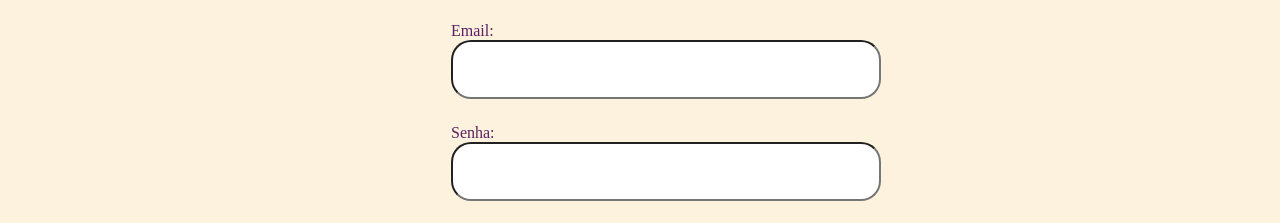
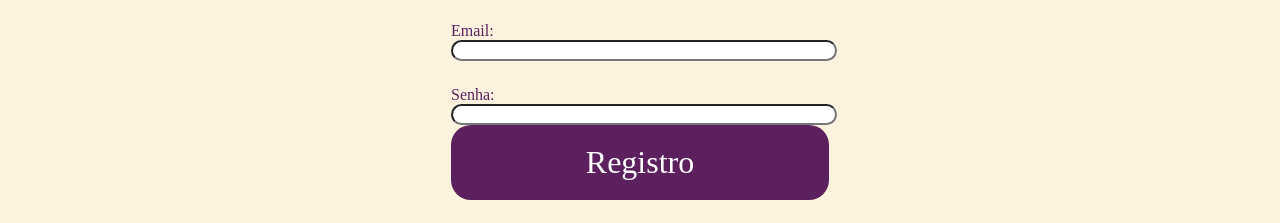
Before and after one commit to tiagohasse/buzzing, a plain HTML site: page src/registro.html in a window 1280 px wide. Shown: the part 136-359 px from the top of the page. Drawn offline with Linux system fonts and the light colour scheme.

Commit message:
atualizado

```diff
--- a/src/registro.html
+++ b/src/registro.html
@@ -17,12 +17,12 @@
         <form>
             <div class="mb-4">
               <label for="email" class="flex font-Concert font-normal bg-inherit border-0 text-[#5c205e]">Email:</label>
-              <input type="email" id="email" class="w-full py-5 px-6 rounded-[20px] mb-[25px]"
+              <input type="email" id="email" class="w-full h-[44] py-[20px] px-[40px] rounded-[20px] mb-[25px]"
             </div>
 
             <div class="mb-6">
               <label for="password" class="flex items-center font-Concert font-normal bg-inherit border-0 text-[#5c205e]">Senha:</label>
-              <input type="password" id="password" class="w-full py-5 px-6 rounded-[20px] mb-[25px]"
+              <input type="password" id="password" class="w-full h-[44] py-[20px] px-[40px] rounded-[20px] mb-[24rem]"
             </div>
 
             <button type="submit" class="flex items-center justify-center gap-0 w-[378px] h-[75px] rounded-[20px] bg-[#5c205e] mb-[25px] text-white text-[32px] font-Concert font-normal border-0 no-underline">
```
Also changed, not shown: src/login.html (+2 -2 lines).
